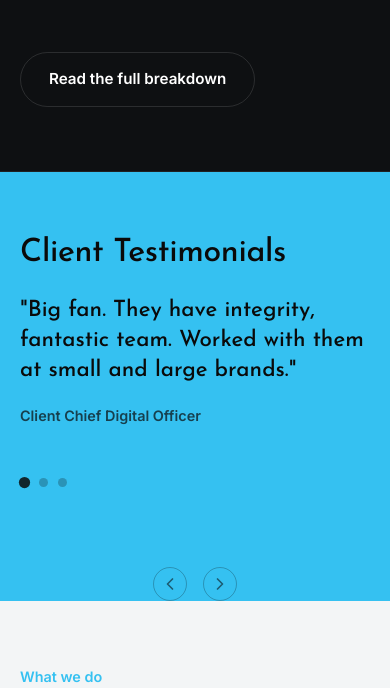
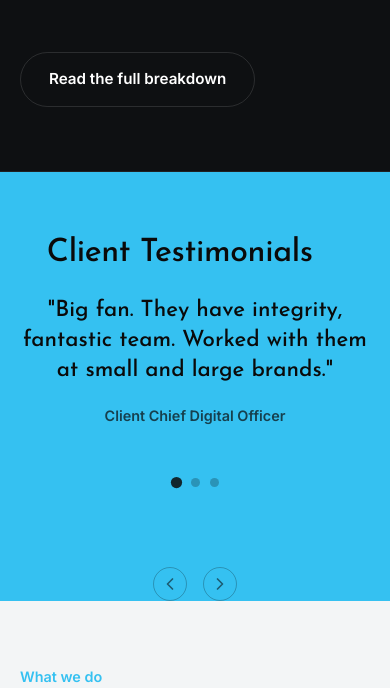
Before and after one commit to arifbillahcse/jonoads, a Laravel app: page / in a window 390 px wide. Shown: the part 3647-4335 px from the top of the page. Run offline with Laravel 12, Linux system fonts and the light colour scheme; data comes from the database, SQL or seed files in the repository; style sheets or scripts are compiled from the project's sources.

Commit message:
Center testimonial text on mobile to match the arrow row below it
Heading, quote, and dots stayed left-aligned on mobile while the
arrows already sit centered in a row underneath. Center the text too
so the whole block reads as one centered unit on small screens.

```diff
--- a/resources/css/app.css
+++ b/resources/css/app.css
@@ -1023,6 +1023,19 @@ button {
     flex: 1 0 100%;
   }
 
+  .testimonial-heading {
+    text-align: center;
+  }
+
+  .testimonial blockquote {
+    margin: 0 auto;
+    text-align: center;
+  }
+
+  .testimonial-dots {
+    justify-content: center;
+  }
+
   .testimonial-arrow {
     position: static;
     transform: none;
```
